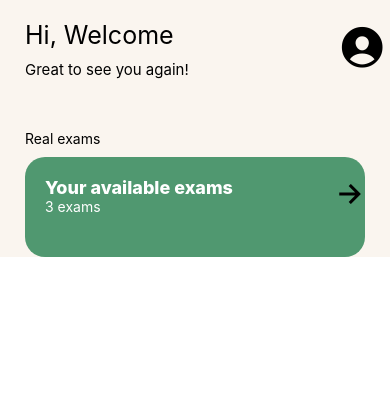
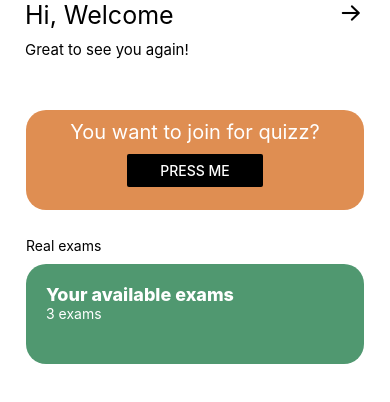
Before and after one commit to TheRealKwabena/quiz-app, a React Native app in the folder quiz-app/: screen / in a window 390 px wide. Shown: the top 402 px of the page. Built offline with nearby package versions, Linux system fonts and the light colour scheme.

Commit message:
murged the blocks and fixed errors

```diff
--- a/quiz-app/App.tsx
+++ b/quiz-app/App.tsx
@@ -1,25 +1,21 @@
-import { StatusBar } from 'expo-status-bar';
 import React from 'react';
-import { SafeAreaView, StyleSheet, Text, Button, TouchableOpacity, View } from 'react-native';
-import Ionicons from '@expo/vector-icons/Ionicons';
-import FontAwesome from '@expo/vector-icons/FontAwesome';
+import { Alert, SafeAreaView, StyleSheet, Text, Button, TouchableOpacity, View } from 'react-native';
+import { AntDesign } from '@expo/vector-icons';
+export default function App() {
 
-export default function App() {
   return (
-    <SafeAreaView>
-      <View style={styles.container}>
+ <SafeAreaView>
+
         <View style={styles.entireColumn}>
         <View style={styles.topContainer}>
       <View>
         <Text style={styles.introText} >Hi, Welcome</Text>
-
         <Text style={styles.introText1} >Great to see you again!</Text>
       </View>
       <View style={styles.emptyBox}>
-
       </View>
 
-        <Ionicons name="person-circle" size ={50}  ></Ionicons>
+        <AntDesign name="arrowright" size={24} color="black" />
 
 
 
@@ -27,10 +23,19 @@ export default function App() {
 
       </View>
 
-      <View style={styles.emptyHBox}>
 
+      <View style={styles.joinBlock}>
+        <Text style={styles.wordInBlock}>You want to join for quizz?</Text>
+        <View style={styles.joinToQuizz}>
+        <Button
+        title="Press me"
+        onPress={() => Alert.prompt('Write code')}
+        color="black"
+      />
       </View>
 
+
+      <View style={styles.emptyHBox}></View>
       <Text>
         Real exams
       </Text>
@@ -39,13 +44,13 @@ export default function App() {
         <View style={styles.examRow}>
           <View>
           <Text style={styles.textStyleExam}>Your available exams</Text>
-        <Text style={styles.textStyleExam2}>3 exams</Text>
+        <Text style={styles.textStyleExaM}>3 exams</Text>
           </View>
           <View style={styles.emptyBox1}>
 
       </View>
 
-         <TouchableOpacity ><Ionicons name="md-arrow-forward" size={32}></Ionicons></TouchableOpacity>
+         <TouchableOpacity ></TouchableOpacity>
 
 
 
@@ -57,7 +62,6 @@ export default function App() {
 
     </View>
     </SafeAreaView>
-
   );
 }
 
@@ -66,25 +70,21 @@ const styles = StyleSheet.create({
     backgroundColor: "#FAF5EF",
     flexDirection:"column",
     height: '100%',
-
-
   },
   topContainer: {
-
     flexDirection:'row',
     alignContent: "space-between",
     width: '100%',
     height: 60
   },
   entireColumn: {
-    marginTop: 20,
+    marginTo: 20,
     flexDirection:"column",
     marginLeft: 25,
     marginRight: 25,
   },
   introText: {
     fontSize: 25
-
   },
   introText1: {
     marginTop: 10,
@@ -117,22 +117,43 @@ const styles = StyleSheet.create({
     backgroundColor: "#509870",
     borderRadius: 20,
     marginTop: 10
-
   },
   examRow: {
     flexDirection: "row",
     padding: 20,
     alignContent: 'space-between'
-
   },
   textStyleExam: {
     fontSize: 18,
     color: "#FFFFFF",
     fontWeight: '800'
-
   },
-  textStyleExam2: {
+  joinBlock: {
+    backgroundColor: "#DF8E52",
+    width: 338,
+    height: 100,
+    marginLeft: 'auto',
+    marginRight: "auto",
+    borderRadius: 20,
+    marginTop: 50,
+  },
+  wordInBlock: {
+    marginLeft: 'auto',
+    marginRight: "auto",
+    fontSize: 20,
+    color: "white",
+    marginTop: 10,
+  },
+  joinToQuizz: {
+    backgroundColor: "white",
+    width: '40%',
+    marginLeft: 'auto',
+    marginRight: "auto",
+    borderRadius: 20,
+    marginTop: 10,
+  },
+  textStyleExaM: {
     fontSize: 14,
     color: "#FFFFFF"
   }
-});
+})
```
